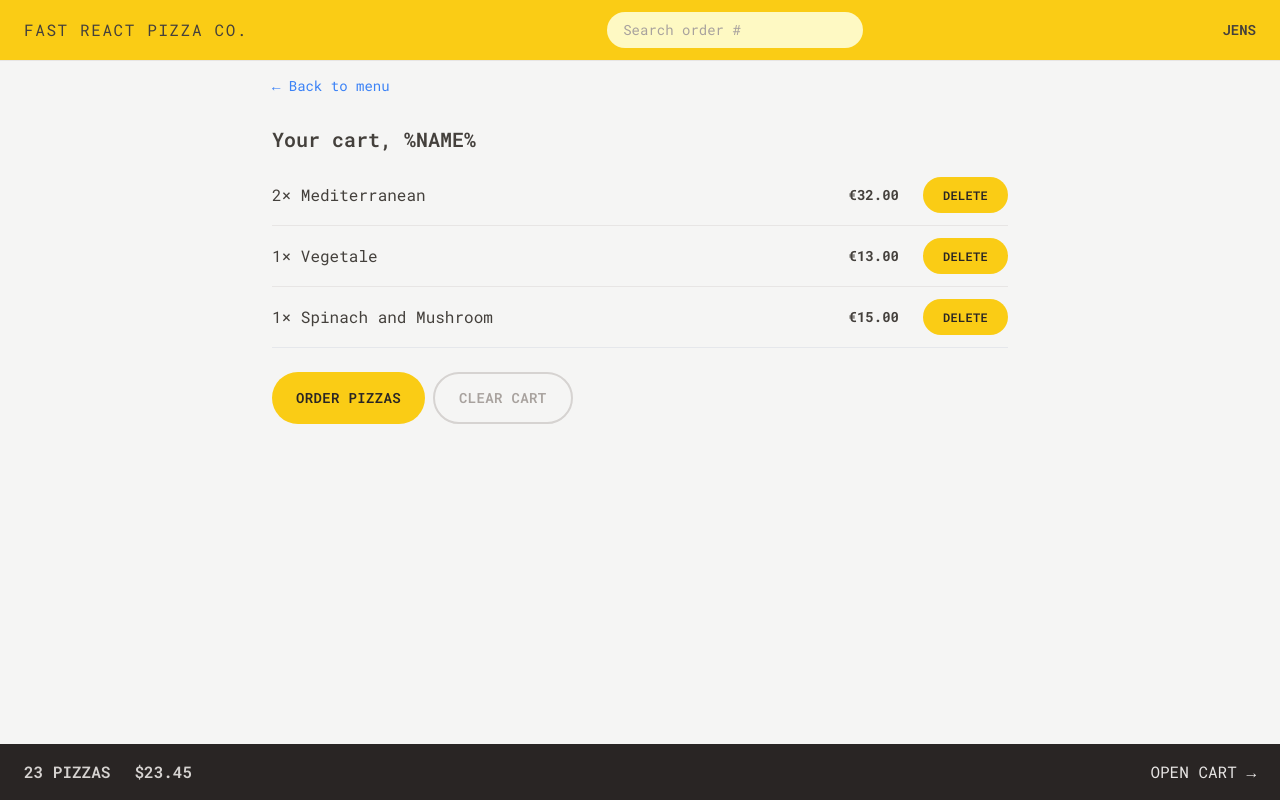
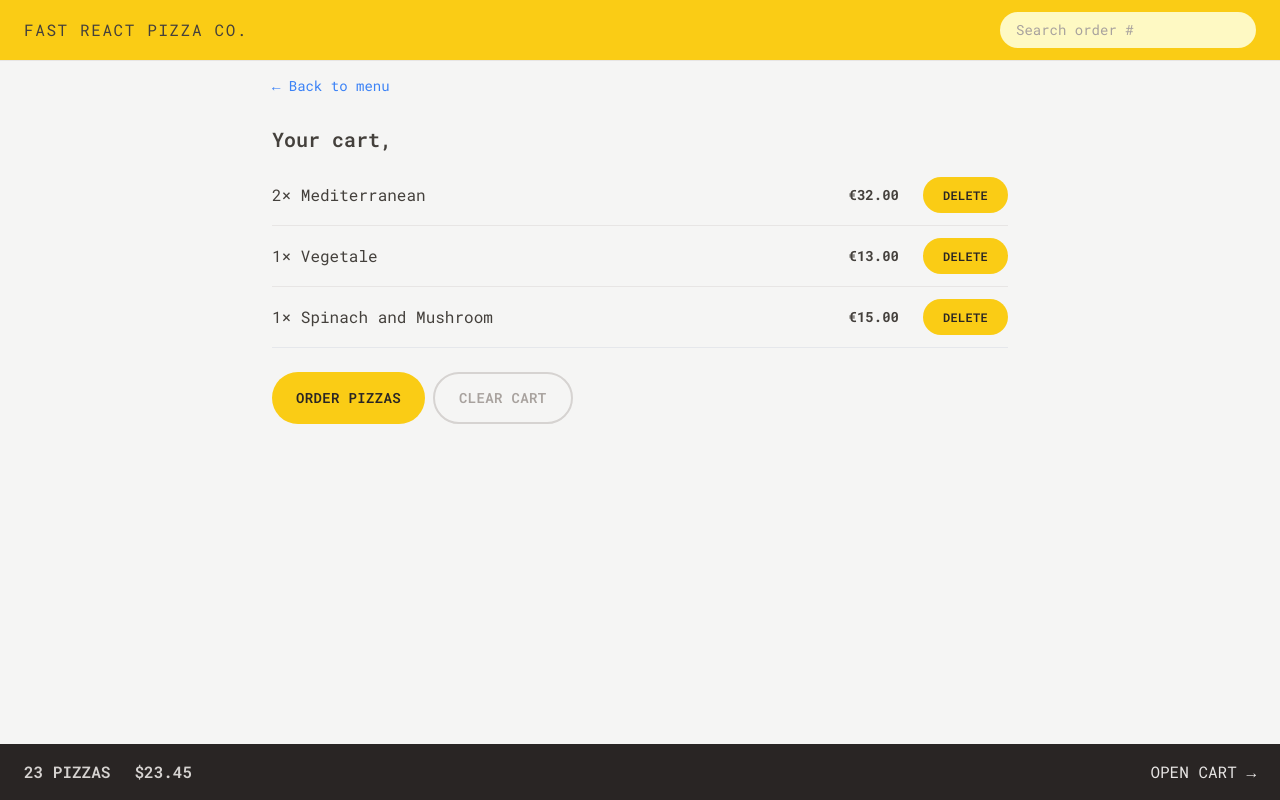
Before and after one commit to Jenseko/fast-react-pizza, a React (Vite) app: page /cart in a window 1280 px wide. Built offline with nearby package versions, Linux system fonts and the light colour scheme.

Commit message:
finish user section

```diff
--- a/src/features/cart/Cart.jsx
+++ b/src/features/cart/Cart.jsx
@@ -2,6 +2,7 @@
 import LinkButton from "../../ui/LinkButton";
 import Button from "../../ui/Button";
 import CartItem from "./CartItem";
+import { useSelector } from "react-redux";
 
 const fakeCart = [
   {
@@ -30,11 +31,13 @@
 function Cart() {
   const cart = fakeCart;
 
+  const username = useSelector((state) => state.user.username);
+
   return (
     <div className="px-4 py-3">
       <LinkButton to="/menu">&larr; Back to menu</LinkButton>
 
-      <h2 className="mt-7 text-xl font-semibold">Your cart, %NAME%</h2>
+      <h2 className="mt-7 text-xl font-semibold">Your cart, {username}</h2>
 
       <ul className="mt-3 divide-y divide-stone-200 border-b">
         {cart.map((item) => (
--- a/src/features/order/CreateOrder.jsx
+++ b/src/features/order/CreateOrder.jsx
@@ -2,6 +2,7 @@
 import { Form, redirect, useActionData, useNavigation } from "react-router-dom";
 import { createOrder } from "../../services/apiRestaurant";
 import Button from "../../ui/Button";
+import { useSelector } from "react-redux";
 
 // https://uibakery.io/regex-library/phone-number
 const isValidPhone = (str) =>
@@ -37,6 +38,8 @@
   const navigation = useNavigation();
   const isSubmitting = navigation.state === "submitting";
 
+  const username = useSelector((state) => state.user.username);
+
   const formErrors = useActionData();
 
   // const [withPriority, setWithPriority] = useState(false);
@@ -50,7 +53,13 @@
       <Form method="POST">
         <div className="mb-5 flex flex-col gap-2 sm:flex-row sm:items-center">
           <label className="sm:basis-40">First Name</label>
-          <input className="input grow" type="text" name="customer" required />
+          <input
+            className="input grow"
+            type="text"
+            name="customer"
+            defaultValue={username}
+            required
+          />
         </div>
 
         <div className="mb-5 flex flex-col gap-2 sm:flex-row sm:items-center">
--- a/src/features/user/CreateUser.jsx
+++ b/src/features/user/CreateUser.jsx
@@ -1,11 +1,18 @@
 import { useState } from "react";
 import Button from "../../ui/Button";
+import { useDispatch } from "react-redux";
+import { updateName } from "./userSlice";
 
 function CreateUser() {
   const [username, setUsername] = useState("");
+  const dispatch = useDispatch();
 
   function handleSubmit(e) {
     e.preventDefault();
+
+    console.log(username);
+    if (!username) return;
+    dispatch(updateName(username));
   }
 
   return (
--- a/src/features/user/Username.jsx
+++ b/src/features/user/Username.jsx
@@ -1,5 +1,13 @@
+import { useSelector } from "react-redux";
+
 function Username() {
-  return <div className="hidden text-sm font-semibold md:block">Jens</div>;
+  const username = useSelector((state) => state.user.username);
+
+  if (!username) return null;
+
+  return (
+    <div className="hidden text-sm font-semibold md:block">{username}</div>
+  );
 }
 
 export default Username;
--- a/src/main.jsx
+++ b/src/main.jsx
@@ -2,9 +2,13 @@
 import ReactDOM from "react-dom/client";
 import App from "./App";
 import "./index.css";
+import { Provider } from "react-redux";
+import store from "./store";
 
 ReactDOM.createRoot(document.getElementById("root")).render(
   <React.StrictMode>
-    <App />
+    <Provider store={store}>
+      <App />
+    </Provider>
   </React.StrictMode>,
 );
--- a/src/ui/Home.jsx
+++ b/src/ui/Home.jsx
@@ -1,6 +1,11 @@
+import { useSelector } from "react-redux";
 import CreateUser from "../features/user/CreateUser";
+import Button from "./Button";
 
 function Home() {
+  // ermöglicht zugriff auf store value
+  const username = useSelector((state) => state.user.username);
+
   return (
     <div className="my-10 px-4 text-center sm:my-16">
       <h1 className="mb-8  text-xl font-semibold md:text-3xl">
@@ -11,7 +16,13 @@
         </span>
       </h1>
 
-      <CreateUser />
+      {username === "" ? (
+        <CreateUser />
+      ) : (
+        <Button to="/menu" type="primary">
+          Continue ordering, {username}
+        </Button>
+      )}
     </div>
   );
 }
```
